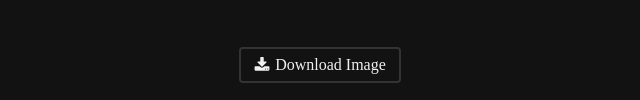
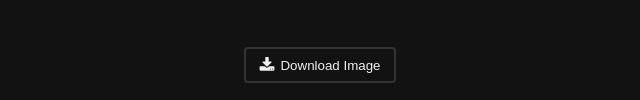
Before and after one commit to marshallku/banner-maker, a plain HTML site: page index.html in a window 1280 px wide. Shown: the part 977-1077 px from the top of the page, 320-960 px from the left. Drawn offline with Linux system fonts and the light colour scheme; a web font is replaced by a local one.

Commit message:
update a tag to button

```diff
--- a/index.html
+++ b/index.html
@@ -149,8 +149,8 @@
                 <div>Background Image Transparency</div>
                 <input type="range" id="transparency" value="0" />
             </div>
-            <a href="#" id="download" download="thumbnail" class="button center"
-                ><svg
+            <button id="download" download="thumbnail" class="button center">
+                <svg
                     xmlns="http://www.w3.org/2000/svg"
                     viewBox="0 0 416 448"
                     class="icon-download"
@@ -159,8 +159,8 @@
                         d="M320 336c0-8.75-7.25-16-16-16s-16 7.25-16 16 7.25 16 16 16 16-7.25 16-16zM384 336c0-8.75-7.25-16-16-16s-16 7.25-16 16 7.25 16 16 16 16-7.25 16-16zM416 280v80c0 13.25-10.75 24-24 24h-368c-13.25 0-24-10.75-24-24v-80c0-13.25 10.75-24 24-24h116.25l33.75 34c9.25 9 21.25 14 34 14s24.75-5 34-14l34-34h116c13.25 0 24 10.75 24 24zM334.75 137.75c2.5 6 1.25 13-3.5 17.5l-112 112c-3 3.25-7.25 4.75-11.25 4.75s-8.25-1.5-11.25-4.75l-112-112c-4.75-4.5-6-11.5-3.5-17.5 2.5-5.75 8.25-9.75 14.75-9.75h64v-112c0-8.75 7.25-16 16-16h64c8.75 0 16 7.25 16 16v112h64c6.5 0 12.25 4 14.75 9.75z"
                     />
                 </svg>
-                Download Image</a
-            >
+                Download Image
+            </button>
         </div>
         <script defer src="script.js"></script>
     </body>
--- a/style.css
+++ b/style.css
@@ -46,12 +46,15 @@ a,body,canvas,div,html,input,li,p,textarea,ul,video{margin:0;padding:0;border:0;
 body{line-height:1;-webkit-text-size-adjust:none;overflow-x:hidden;word-break:break-all}
 li,ol,ul{list-style:none}
 br{color:transparent}
-a, input {
+a, input, button {
     text-decoration: none;
     color: #f1f1f1
 }
 a:hover {
     color: #aaa
+}
+button, label {
+    cursor: pointer;
 }
 
 body {
@@ -274,7 +277,9 @@ input[type="color"] {
 }
 
 #download {
-    margin-top: 30px
+    background: 0;
+    border: 0;
+    margin-top: 30px;
 }
 
 .dropdown_btn {
```
